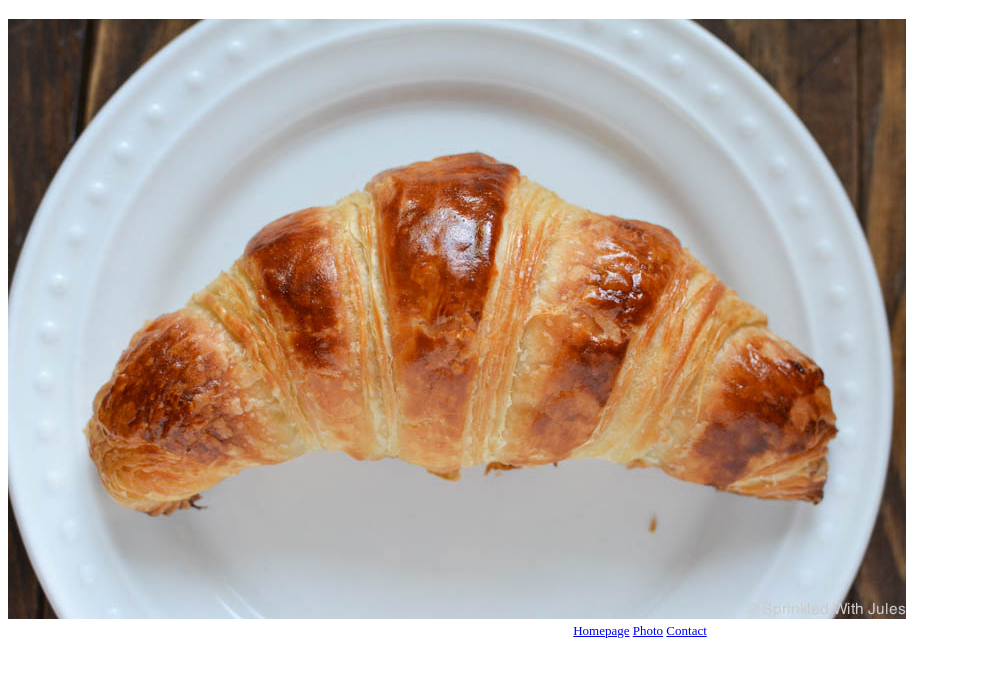
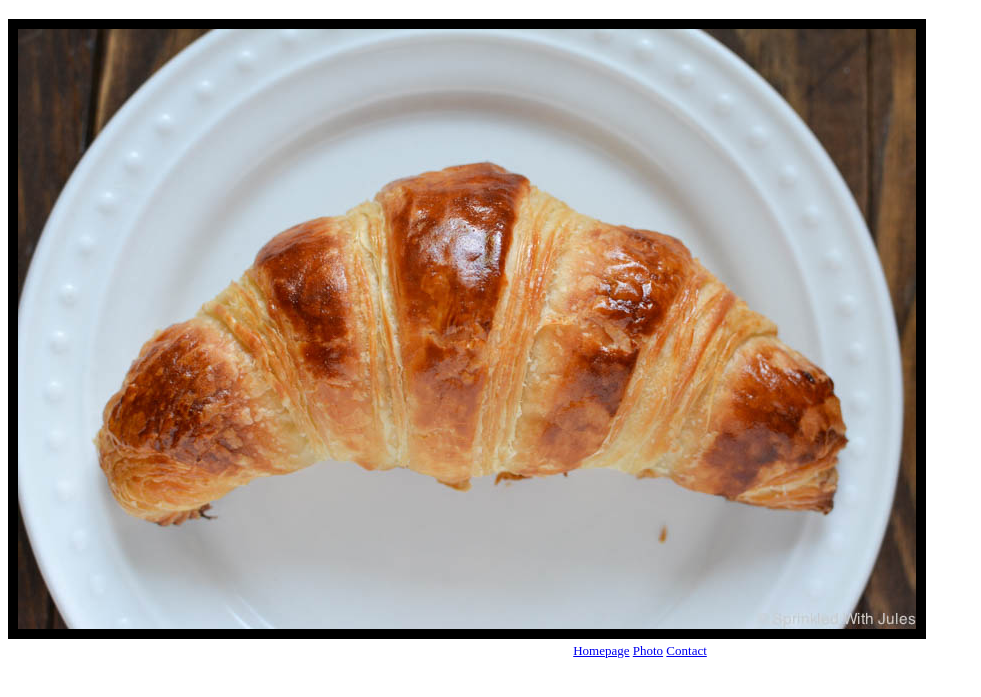
Before and after one commit to LadyMeowMix/Croissant, a plain HTML site: page photo.html in a window 1280 px wide. Shown: the part 61-758 px from the top of the page, without its empty margins (0-981 px from the left). Drawn offline with Linux system fonts and the light colour scheme.

Commit message:
Update style.css

```diff
--- a/css/style.css
+++ b/css/style.css
@@ -10,3 +10,7 @@ footer {
   text-align: center;
   font-size: small;
 }
+img {
+  align-items: center;
+  border: 10px solid black;
+}
```
